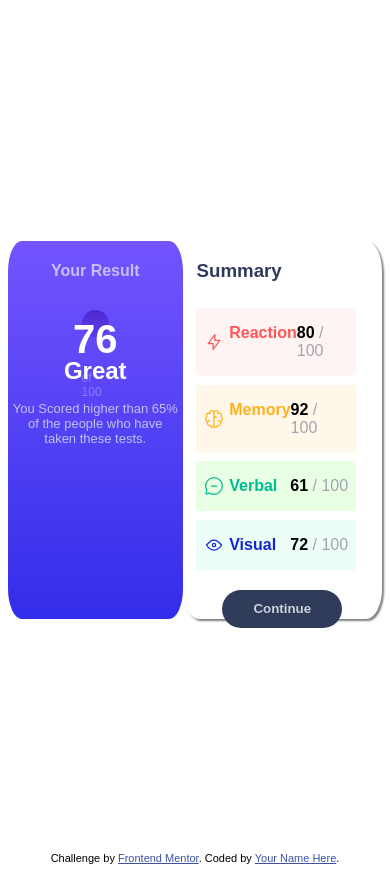
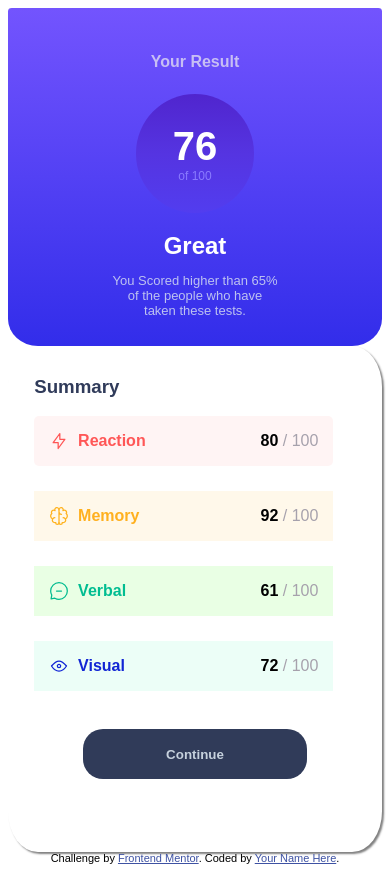
Before and after one commit to jamesparsaie/FrontendChallege-Summary, a plain HTML site: page index.html in a window 390 px wide. Drawn offline with Linux system fonts and the light colour scheme.

Commit message:
Mobile styling added

```diff
--- a/index.css
+++ b/index.css
@@ -110,3 +110,39 @@ button {
 button:hover {
     background-color: #251dbb;
 }
+
+@media (max-width: 768px) {
+    .container {
+        display: flex;
+        flex-direction: column;
+    }
+    .box1 {
+        flex: 2;
+        width: 100%;
+        border-radius: 1%;
+        border-bottom-left-radius: 8%;
+        border-bottom-right-radius: 8%;
+    }
+    .box2 {
+        flex: 3;
+        width: 100%;
+    }
+    .circleScore {
+        width: 14vh;
+        height: 14vh;
+        margin-top: 2%;
+    }
+    h2 {
+        margin-bottom: 10%;
+    }
+    .textDiv {
+        text-align: center;
+        color: #bdc2f0;
+    }
+    h3 {
+        margin-top: 8%;
+    }
+    .flexContainer {
+        gap: 3svh;
+    }
+}
```
